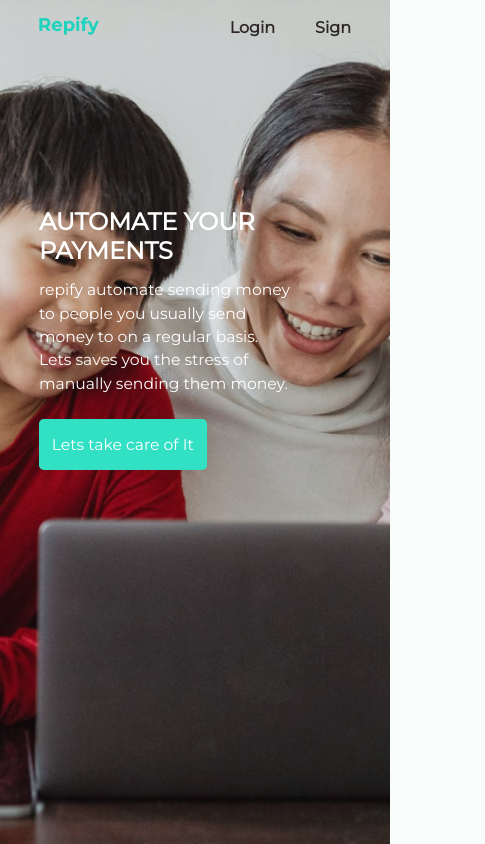
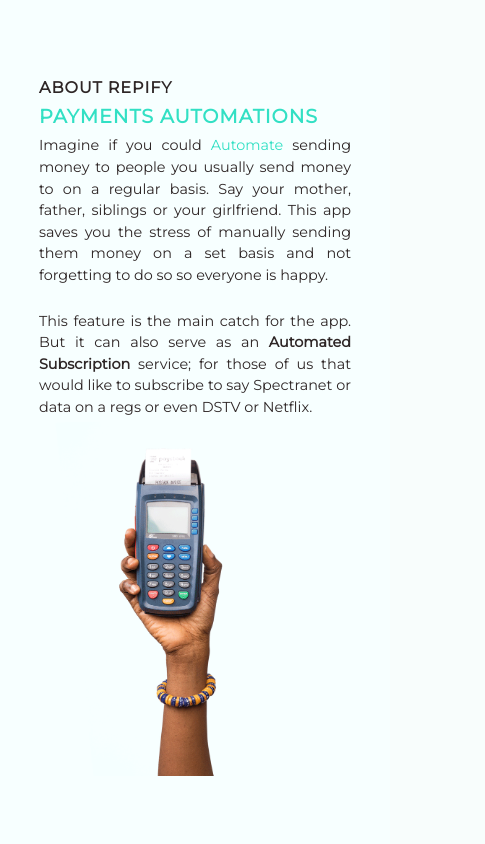
Before and after one commit to BuildForSDGCohort2/Team-038-Frontend, a React (Create React App) app: page / in a window 390 px wide. Shown: the top 844 px of the page, 485 px wide, since content can reach past the window. Built offline with nearby package versions, Linux system fonts and the light colour scheme; the HTML template or start-up script is replaced by a standard one.

Commit message:
made the about section responsive

```diff
--- a/src/Pages/Home/About/About.css
+++ b/src/Pages/Home/About/About.css
@@ -95,4 +95,35 @@
         overflow: visible;
         overflow-x: hidden;
     }
+
+    .AboutWrapper {
+        display: block;
+    }
+
+    .Heading {
+        font-size: 1.4rem;
+    }
+
+    .SubHeading {
+        font-size: 1.2rem;
+    }
+    .AboutText {
+        width: 100%;
+    }
+
+    .PaymentGif {
+        height: 357px;
+    }
 }
+
+@media screen and (max-width: 403px) {
+    .Heading {
+        font-size: 1.2rem;
+        line-height: 1;
+        margin: 0.6rem auto;
+    }
+
+    .SubHeading {
+        font-size: 1rem;
+    }
+}
--- a/src/Pages/Home/Hero/Hero.js
+++ b/src/Pages/Home/Hero/Hero.js
@@ -5,13 +5,14 @@ import Header from "../../../Components/Header/Header";
 
 const Hero = () => {
   return (
+    <div className="Home">
       <div className="overLay">
         <Header />
         <div className="Hero">
           <div className="HeroContent">
-            <h1 className="HeroHeading">Automate your payments</h1>
+            <h1 className="HeroHeading"> Automate your payments </h1>
             <p className="heroDes">
-              repify automate sending money to people you usually send money to
+              Repify automate sending money to people you usually send money to
               on a regular basis. Lets saves you the stress of manually sending
               them money.
             </p>
@@ -21,6 +22,7 @@ const Hero = () => {
           </div>
         </div>
       </div>
+    </div>
   );
 };
 
--- a/src/Pages/Home/Home.js
+++ b/src/Pages/Home/Home.js
@@ -8,10 +8,10 @@ import About from "./About/About";
 const Home = () => {
   return (
     <div className="HomePage">
-      <div className="Home"><Hero /></div>
+      {/* <Hero /> */}
       <About />
-      <HowWeWork />
-      <Footer />
+      {/* <HowWeWork />
+      <Footer /> */}
     </div>
   );
 };
```
